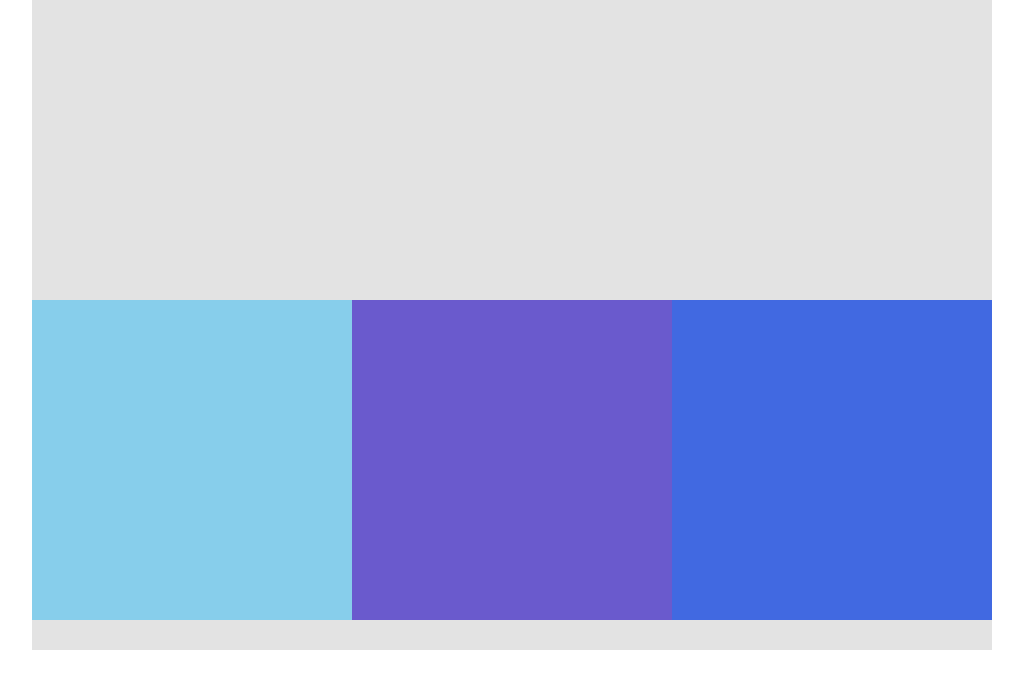
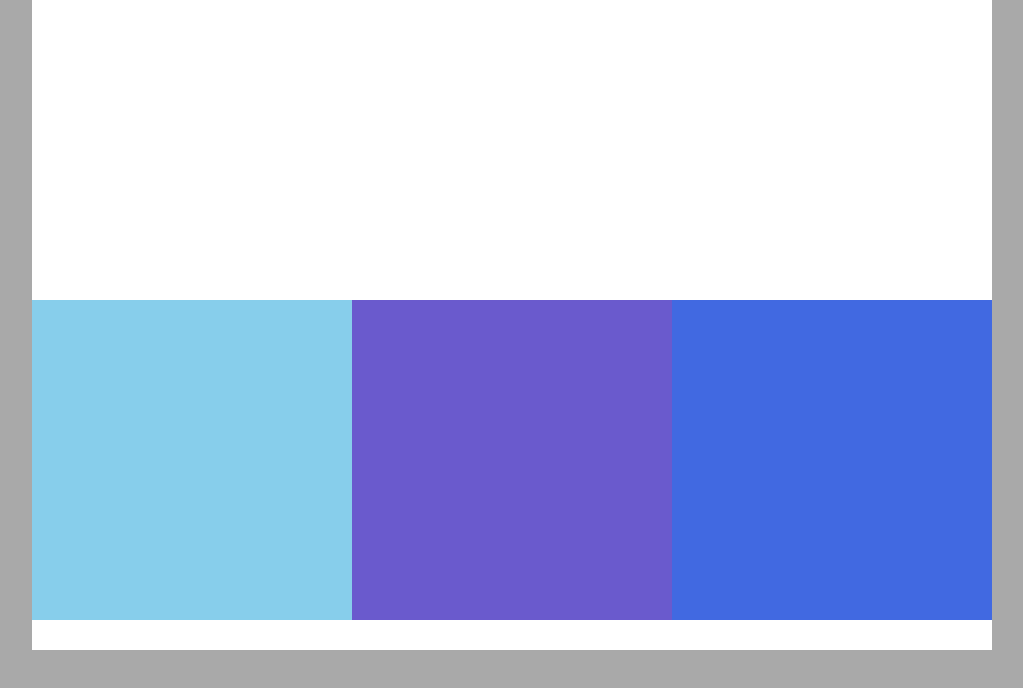
Before and after one commit to aliciamartin22/responsive-colors, a plain HTML site: page responsive-colors/index.html in a window 1280 px wide. Shown: the whole page, without its empty margins (128-1151 px from the left). Drawn offline with Linux system fonts and the light colour scheme.

Commit message:
Add files via upload
body colour and break point updates

```diff
--- a/responsive-colors/css/main.css
+++ b/responsive-colors/css/main.css
@@ -59,8 +59,11 @@ footer {
 /* Change the background colors below */
 
 @media (min-width: 768px) {
+  body {
+    background: gray;
+  }
   header {
-    background-color: ;
+    background-color: white;
   }
 
   #column-1 {
@@ -76,7 +79,7 @@ footer {
   }
 
   footer {
-    background-color: ;
+    background-color: white;
   }
 
 }
@@ -84,8 +87,11 @@ footer {
 
 /*---------- Desktops ----------*/
 @media (min-width: 1200px) {
+  body {
+    background: darkgray;
+  }
   header {
-    background-color: ;
+    background-color: white;
   }
 
   #column-1 {
@@ -104,7 +110,7 @@ footer {
   }
 
   footer {
-    background-color: ;
+    background-color: white;
   }
 
 }
```
